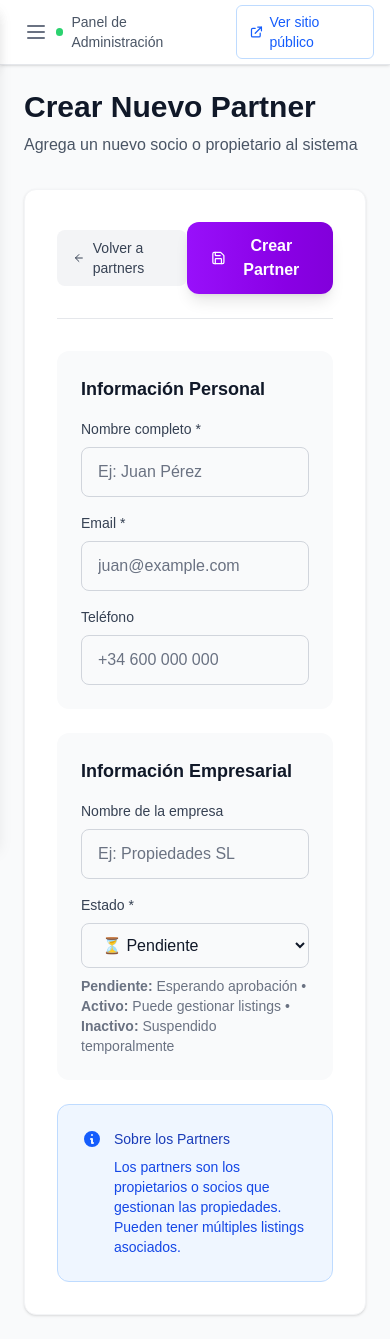
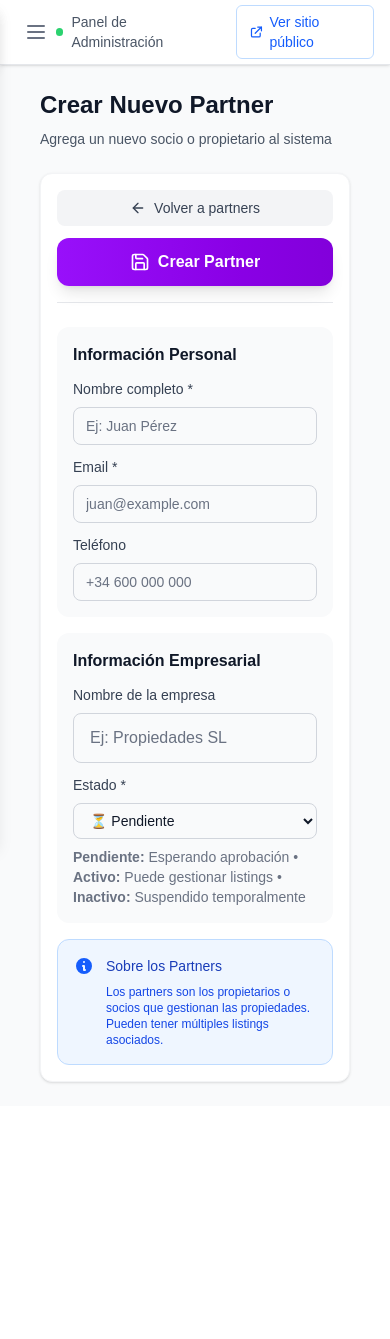
Before and after one commit to magguer/easylease-frontend-admin, a Next.js app: page /partners/create in a window 390 px wide. After the commit the page ends 1106 px from the top, so only its background shows below. Built offline with nearby package versions, Linux system fonts and the light colour scheme; no server answers.

Commit message:
feat: make lead view and partner pages fully responsive

```diff
--- a/src/app/leads/[id]/view/page.tsx
+++ b/src/app/leads/[id]/view/page.tsx
@@ -50,20 +50,20 @@ export default async function ViewLeadPage({ params }: ViewLeadPageProps) {
   }
 
   return (
-    <div className="max-w-4xl">
+    <div className="max-w-5xl mx-auto px-4 sm:px-6 lg:px-8">
       {/* Header */}
-      <div className="flex items-center justify-between mb-8">
-        <div className="flex items-center space-x-4">
+      <div className="flex flex-col sm:flex-row sm:items-center sm:justify-between gap-4 mb-6 sm:mb-8">
+        <div className="flex items-center space-x-3 sm:space-x-4">
           <Link
             href="/leads"
-            className="p-2 hover:bg-gray-100 rounded-lg transition-colors"
+            className="p-2 hover:bg-gray-100 rounded-lg transition-colors flex-shrink-0"
             title="Volver a leads"
           >
             <ArrowLeft className="w-5 h-5 text-gray-600" />
           </Link>
           <div>
-            <h1 className="text-3xl font-bold text-gray-900">Detalles del Lead</h1>
-            <p className="text-gray-600 mt-1">Información completa del contacto</p>
+            <h1 className="text-2xl sm:text-3xl font-bold text-gray-900">Detalles del Lead</h1>
+            <p className="text-sm sm:text-base text-gray-600 mt-1">Información completa del contacto</p>
           </div>
         </div>
       </div>
@@ -71,32 +71,32 @@ export default async function ViewLeadPage({ params }: ViewLeadPageProps) {
       {/* Main Content */}
       <div className="bg-white rounded-xl shadow-sm border border-gray-100 overflow-hidden">
         {/* Lead Header */}
-        <div className="bg-gradient-to-r from-green-500 to-green-600 px-8 py-6 text-white">
-          <div className="flex items-start justify-between">
-            <div className="flex items-center space-x-4">
-              <div className="w-16 h-16 bg-white/20 rounded-full flex items-center justify-center backdrop-blur-sm">
-                <User className="w-8 h-8" />
+        <div className="bg-gradient-to-r from-green-500 to-green-600 px-4 sm:px-6 lg:px-8 py-6 text-white">
+          <div className="flex flex-col sm:flex-row sm:items-start sm:justify-between gap-4">
+            <div className="flex items-center space-x-3 sm:space-x-4">
+              <div className="w-12 h-12 sm:w-16 sm:h-16 bg-white/20 rounded-full flex items-center justify-center backdrop-blur-sm flex-shrink-0">
+                <User className="w-6 h-6 sm:w-8 sm:h-8" />
               </div>
-              <div>
-                <h2 className="text-2xl font-bold">{lead.name}</h2>
-                <p className="text-green-100 mt-1">{lead.email}</p>
+              <div className="min-w-0 flex-1">
+                <h2 className="text-xl sm:text-2xl font-bold truncate">{lead.name}</h2>
+                <p className="text-green-100 mt-1 text-sm sm:text-base truncate">{lead.email}</p>
               </div>
             </div>
-            <span className={`px-4 py-2 rounded-full text-sm font-semibold ${statusColors[lead.status as keyof typeof statusColors]} bg-white`}>
+            <span className={`px-3 sm:px-4 py-1.5 sm:py-2 rounded-full text-xs sm:text-sm font-semibold ${statusColors[lead.status as keyof typeof statusColors]} bg-white self-start sm:self-auto whitespace-nowrap`}>
               {statusLabels[lead.status as keyof typeof statusLabels]}
             </span>
           </div>
         </div>
 
         {/* Lead Details */}
-        <div className="p-8 space-y-6">
+        <div className="p-4 sm:p-6 lg:p-8 space-y-6">
           {/* Contact Information */}
           <div>
-            <h3 className="text-lg font-semibold text-gray-900 mb-4 flex items-center">
-              <Phone className="w-5 h-5 mr-2 text-green-600" />
+            <h3 className="text-base sm:text-lg font-semibold text-gray-900 mb-3 sm:mb-4 flex items-center">
+              <Phone className="w-4 h-4 sm:w-5 sm:h-5 mr-2 text-green-600" />
               Información de Contacto
             </h3>
-            <div className="grid grid-cols-1 md:grid-cols-2 gap-4">
+            <div className="grid grid-cols-1 sm:grid-cols-2 gap-3 sm:gap-4">
               <div className="bg-gray-50 p-4 rounded-lg">
                 <div className="flex items-center text-sm text-gray-500 mb-1">
                   <Mail className="w-4 h-4 mr-2" />
@@ -127,12 +127,12 @@ export default async function ViewLeadPage({ params }: ViewLeadPageProps) {
           {/* Message */}
           {lead.message && (
             <div>
-              <h3 className="text-lg font-semibold text-gray-900 mb-4 flex items-center">
-                <MessageSquare className="w-5 h-5 mr-2 text-green-600" />
+              <h3 className="text-base sm:text-lg font-semibold text-gray-900 mb-3 sm:mb-4 flex items-center">
+                <MessageSquare className="w-4 h-4 sm:w-5 sm:h-5 mr-2 text-green-600" />
                 Mensaje
               </h3>
-              <div className="bg-gray-50 p-4 rounded-lg">
-                <p className="text-gray-700 whitespace-pre-wrap">{lead.message}</p>
+              <div className="bg-gray-50 p-3 sm:p-4 rounded-lg">
+                <p className="text-sm sm:text-base text-gray-700 whitespace-pre-wrap">{lead.message}</p>
               </div>
             </div>
           )}
@@ -140,26 +140,26 @@ export default async function ViewLeadPage({ params }: ViewLeadPageProps) {
           {/* Listing Reference */}
           {lead.listing_id && (
             <div>
-              <h3 className="text-lg font-semibold text-gray-900 mb-4 flex items-center">
-                <Building className="w-5 h-5 mr-2 text-green-600" />
+              <h3 className="text-base sm:text-lg font-semibold text-gray-900 mb-3 sm:mb-4 flex items-center">
+                <Building className="w-4 h-4 sm:w-5 sm:h-5 mr-2 text-green-600" />
                 Listing de Interés
               </h3>
-              <div className="bg-gray-50 p-4 rounded-lg">
-                <div className="flex items-center justify-between">
-                  <div>
-                    <div className="text-gray-900 font-semibold">
+              <div className="bg-gray-50 p-3 sm:p-4 rounded-lg">
+                <div className="flex flex-col sm:flex-row sm:items-center sm:justify-between gap-3">
+                  <div className="min-w-0 flex-1">
+                    <div className="text-sm sm:text-base text-gray-900 font-semibold truncate">
                       {typeof lead.listing_id === 'object' && lead.listing_id.title
                         ? lead.listing_id.title
                         : 'Listing eliminado'}
                     </div>
                     {typeof lead.listing_id === 'object' && lead.listing_id.slug && (
-                      <div className="text-gray-500 text-sm mt-1">{lead.listing_id.slug}</div>
+                      <div className="text-gray-500 text-xs sm:text-sm mt-1 truncate">{lead.listing_id.slug}</div>
                     )}
                   </div>
                   {typeof lead.listing_id === 'object' && lead.listing_id._id && (
                     <Link
                       href={`/listings/${lead.listing_id._id}/view`}
-                      className="text-green-600 hover:text-green-700 text-sm font-medium"
+                      className="text-green-600 hover:text-green-700 text-xs sm:text-sm font-medium whitespace-nowrap"
                     >
                       Ver listing →
                     </Link>
@@ -171,11 +171,11 @@ export default async function ViewLeadPage({ params }: ViewLeadPageProps) {
 
           {/* Metadata */}
           <div>
-            <h3 className="text-lg font-semibold text-gray-900 mb-4 flex items-center">
-              <FileText className="w-5 h-5 mr-2 text-green-600" />
+            <h3 className="text-base sm:text-lg font-semibold text-gray-900 mb-3 sm:mb-4 flex items-center">
+              <FileText className="w-4 h-4 sm:w-5 sm:h-5 mr-2 text-green-600" />
               Información del Sistema
             </h3>
-            <div className="grid grid-cols-1 md:grid-cols-2 gap-4">
+            <div className="grid grid-cols-1 sm:grid-cols-2 gap-3 sm:gap-4">
               <div className="bg-gray-50 p-4 rounded-lg">
                 <div className="flex items-center text-sm text-gray-500 mb-1">
                   <Calendar className="w-4 h-4 mr-2" />
@@ -211,17 +211,17 @@ export default async function ViewLeadPage({ params }: ViewLeadPageProps) {
         </div>
 
         {/* Actions */}
-        <div className="bg-gray-50 px-8 py-4 border-t border-gray-100 flex justify-between">
+        <div className="bg-gray-50 px-4 sm:px-6 lg:px-8 py-4 border-t border-gray-100 flex flex-col sm:flex-row justify-between gap-3">
           <Link
             href="/leads"
-            className="px-4 py-2 text-gray-700 hover:bg-gray-200 rounded-lg transition-colors"
+            className="px-4 py-2 text-center text-gray-700 hover:bg-gray-200 rounded-lg transition-colors text-sm sm:text-base"
           >
             ← Volver
           </Link>
-          <div className="flex space-x-3">
+          <div className="flex flex-col sm:flex-row gap-2 sm:gap-3">
             <a
               href={`mailto:${lead.email}`}
-              className="px-4 py-2 bg-green-600 text-white rounded-lg hover:bg-green-700 transition-colors inline-flex items-center"
+              className="px-4 py-2 bg-green-600 text-white rounded-lg hover:bg-green-700 transition-colors inline-flex items-center justify-center text-sm sm:text-base"
             >
               <Mail className="w-4 h-4 mr-2" />
               Enviar Email
@@ -229,7 +229,7 @@ export default async function ViewLeadPage({ params }: ViewLeadPageProps) {
             {lead.phone && (
               <a
                 href={`tel:${lead.phone}`}
-                className="px-4 py-2 bg-blue-600 text-white rounded-lg hover:bg-blue-700 transition-colors inline-flex items-center"
+                className="px-4 py-2 bg-blue-600 text-white rounded-lg hover:bg-blue-700 transition-colors inline-flex items-center justify-center text-sm sm:text-base"
               >
                 <Phone className="w-4 h-4 mr-2" />
                 Llamar
--- a/src/app/partners/[id]/edit/page.tsx
+++ b/src/app/partners/[id]/edit/page.tsx
@@ -35,15 +35,15 @@ export default async function EditPartnerPage({ params }: EditPartnerPageProps)
   }
 
   return (
-    <div className="max-w-4xl">
-      <div className="mb-8">
-        <h1 className="text-3xl font-bold text-gray-900">Editar Partner</h1>
-        <p className="text-gray-600 mt-2">
+    <div className="max-w-4xl mx-auto px-4 sm:px-6 lg:px-8">
+      <div className="mb-6 sm:mb-8">
+        <h1 className="text-2xl sm:text-3xl font-bold text-gray-900">Editar Partner</h1>
+        <p className="text-sm sm:text-base text-gray-600 mt-2">
           Actualiza la información del socio o propietario
         </p>
       </div>
 
-      <div className="bg-white rounded-xl shadow-sm border border-gray-100 p-8">
+      <div className="bg-white rounded-xl shadow-sm border border-gray-100 p-4 sm:p-6 lg:p-8">
         <PartnerForm partner={partner} />
       </div>
     </div>
--- a/src/app/partners/create/page.tsx
+++ b/src/app/partners/create/page.tsx
@@ -2,15 +2,15 @@ import { PartnerForm } from "@/components/partners/PartnerForm";
 
 export default function CreatePartnerPage() {
   return (
-    <div className="max-w-4xl">
-      <div className="mb-8">
-        <h1 className="text-3xl font-bold text-gray-900">Crear Nuevo Partner</h1>
-        <p className="text-gray-600 mt-2">
+    <div className="max-w-4xl mx-auto px-4 sm:px-6 lg:px-8">
+      <div className="mb-6 sm:mb-8">
+        <h1 className="text-2xl sm:text-3xl font-bold text-gray-900">Crear Nuevo Partner</h1>
+        <p className="text-sm sm:text-base text-gray-600 mt-2">
           Agrega un nuevo socio o propietario al sistema
         </p>
       </div>
 
-      <div className="bg-white rounded-xl shadow-sm border border-gray-100 p-8">
+      <div className="bg-white rounded-xl shadow-sm border border-gray-100 p-4 sm:p-6 lg:p-8">
         <PartnerForm />
       </div>
     </div>
--- a/src/components/partners/PartnerForm.tsx
+++ b/src/components/partners/PartnerForm.tsx
@@ -65,12 +65,12 @@ export function PartnerForm({ partner }: PartnerFormProps) {
   };
 
   return (
-    <form onSubmit={handleSubmit} className="space-y-8">
+    <form onSubmit={handleSubmit} className="space-y-6 sm:space-y-8">
       {/* Header Actions */}
-      <div className="flex items-center justify-between border-b border-gray-200 pb-6">
+      <div className="flex flex-col sm:flex-row sm:items-center sm:justify-between gap-3 sm:gap-0 border-b border-gray-200 pb-4 sm:pb-6">
         <Link
           href="/partners"
-          className="inline-flex items-center px-4 py-2 text-sm font-medium text-gray-700 bg-gray-100 rounded-lg hover:bg-gray-200 transition-colors"
+          className="inline-flex items-center justify-center px-4 py-2 text-sm font-medium text-gray-700 bg-gray-100 rounded-lg hover:bg-gray-200 transition-colors"
         >
           <ArrowLeft className="w-4 h-4 mr-2" />
           Volver a partners
@@ -78,7 +78,7 @@ export function PartnerForm({ partner }: PartnerFormProps) {
         <button
           type="submit"
           disabled={isSubmitting}
-          className="inline-flex items-center px-6 py-3 bg-gradient-to-r from-purple-600 to-purple-700 text-white rounded-xl font-semibold hover:from-purple-700 hover:to-purple-800 transition-all duration-200 shadow-lg hover:shadow-xl disabled:opacity-50"
+          className="inline-flex items-center justify-center px-6 py-3 bg-gradient-to-r from-purple-600 to-purple-700 text-white rounded-xl font-semibold hover:from-purple-700 hover:to-purple-800 transition-all duration-200 shadow-lg hover:shadow-xl disabled:opacity-50"
         >
           <Save className="w-5 h-5 mr-2" />
           {isSubmitting ? 'Guardando...' : (isEditing ? 'Actualizar' : 'Crear Partner')}
@@ -86,12 +86,12 @@ export function PartnerForm({ partner }: PartnerFormProps) {
       </div>
 
       {/* Form Content */}
-      <div className="space-y-6">
+      <div className="space-y-4 sm:space-y-6">
         {/* Personal Information */}
-        <div className="bg-gray-50 rounded-xl p-6">
-          <h3 className="text-lg font-semibold text-gray-900 mb-4">Información Personal</h3>
+        <div className="bg-gray-50 rounded-xl p-4 sm:p-6">
+          <h3 className="text-base sm:text-lg font-semibold text-gray-900 mb-3 sm:mb-4">Información Personal</h3>
 
-          <div className="space-y-4">
+          <div className="space-y-3 sm:space-y-4">
             <div>
               <label htmlFor="name" className="block text-sm font-medium text-gray-700 mb-2">
                 Nombre completo *
@@ -103,12 +103,12 @@ export function PartnerForm({ partner }: PartnerFormProps) {
                 required
                 value={formData.name}
                 onChange={handleInputChange}
-                className="w-full px-4 py-3 border border-gray-300 rounded-lg focus:ring-2 focus:ring-purple-500 focus:border-transparent text-gray-900 placeholder-gray-500"
+                  className="w-full px-3 sm:px-4 py-2 sm:py-3 border border-gray-300 rounded-lg focus:ring-2 focus:ring-purple-500 focus:border-transparent text-gray-900 placeholder-gray-500 text-sm sm:text-base"
                 placeholder="Ej: Juan Pérez"
               />
             </div>
 
-            <div className="grid grid-cols-1 md:grid-cols-2 gap-4">
+            <div className="grid grid-cols-1 sm:grid-cols-2 gap-3 sm:gap-4">
               <div>
                 <label htmlFor="email" className="block text-sm font-medium text-gray-700 mb-2">
                   Email *
@@ -120,7 +120,7 @@ export function PartnerForm({ partner }: PartnerFormProps) {
                   required
                   value={formData.email}
                   onChange={handleInputChange}
-                  className="w-full px-4 py-3 border border-gray-300 rounded-lg focus:ring-2 focus:ring-purple-500 focus:border-transparent text-gray-900 placeholder-gray-500"
+                  className="w-full px-3 sm:px-4 py-2 sm:py-3 border border-gray-300 rounded-lg focus:ring-2 focus:ring-purple-500 focus:border-transparent text-gray-900 placeholder-gray-500 text-sm sm:text-base"
                   placeholder="juan@example.com"
                 />
               </div>
@@ -135,7 +135,7 @@ export function PartnerForm({ partner }: PartnerFormProps) {
                   name="phone"
                   value={formData.phone}
                   onChange={handleInputChange}
-                  className="w-full px-4 py-3 border border-gray-300 rounded-lg focus:ring-2 focus:ring-purple-500 focus:border-transparent text-gray-900 placeholder-gray-500"
+                  className="w-full px-3 sm:px-4 py-2 sm:py-3 border border-gray-300 rounded-lg focus:ring-2 focus:ring-purple-500 focus:border-transparent text-gray-900 placeholder-gray-500 text-sm sm:text-base"
                   placeholder="+34 600 000 000"
                 />
               </div>
@@ -144,10 +144,10 @@ export function PartnerForm({ partner }: PartnerFormProps) {
         </div>
 
         {/* Business Information */}
-        <div className="bg-gray-50 rounded-xl p-6">
-          <h3 className="text-lg font-semibold text-gray-900 mb-4">Información Empresarial</h3>
+        <div className="bg-gray-50 rounded-xl p-4 sm:p-6">
+          <h3 className="text-base sm:text-lg font-semibold text-gray-900 mb-3 sm:mb-4">Información Empresarial</h3>
 
-          <div className="space-y-4">
+          <div className="space-y-3 sm:space-y-4">
             <div>
               <label htmlFor="company_name" className="block text-sm font-medium text-gray-700 mb-2">
                 Nombre de la empresa
@@ -173,7 +173,7 @@ export function PartnerForm({ partner }: PartnerFormProps) {
                 required
                 value={formData.status}
                 onChange={handleInputChange}
-                className="w-full px-4 py-3 border border-gray-300 rounded-lg focus:ring-2 focus:ring-purple-500 focus:border-transparent text-gray-900"
+                className="w-full px-3 sm:px-4 py-2 sm:py-3 border border-gray-300 rounded-lg focus:ring-2 focus:ring-purple-500 focus:border-transparent text-gray-900 text-sm sm:text-base"
               >
                 <option value="pending">⏳ Pendiente</option>
                 <option value="active">✅ Activo</option>
@@ -189,16 +189,16 @@ export function PartnerForm({ partner }: PartnerFormProps) {
         </div>
 
         {/* Info Box */}
-        <div className="bg-blue-50 border border-blue-200 rounded-xl p-6">
-          <div className="flex">
+        <div className="bg-blue-50 border border-blue-200 rounded-xl p-4 sm:p-6">
+          <div className="flex gap-3">
             <div className="flex-shrink-0">
               <svg className="h-5 w-5 text-blue-600" fill="currentColor" viewBox="0 0 20 20">
                 <path fillRule="evenodd" d="M18 10a8 8 0 11-16 0 8 8 0 0116 0zm-7-4a1 1 0 11-2 0 1 1 0 012 0zM9 9a1 1 0 000 2v3a1 1 0 001 1h1a1 1 0 100-2v-3a1 1 0 00-1-1H9z" clipRule="evenodd" />
               </svg>
             </div>
-            <div className="ml-3">
+            <div className="flex-1 min-w-0">
               <h3 className="text-sm font-medium text-blue-800">Sobre los Partners</h3>
-              <div className="mt-2 text-sm text-blue-700">
+              <div className="mt-2 text-xs sm:text-sm text-blue-700">
                 <p>Los partners son los propietarios o socios que gestionan las propiedades. Pueden tener múltiples listings asociados.</p>
               </div>
             </div>
```
